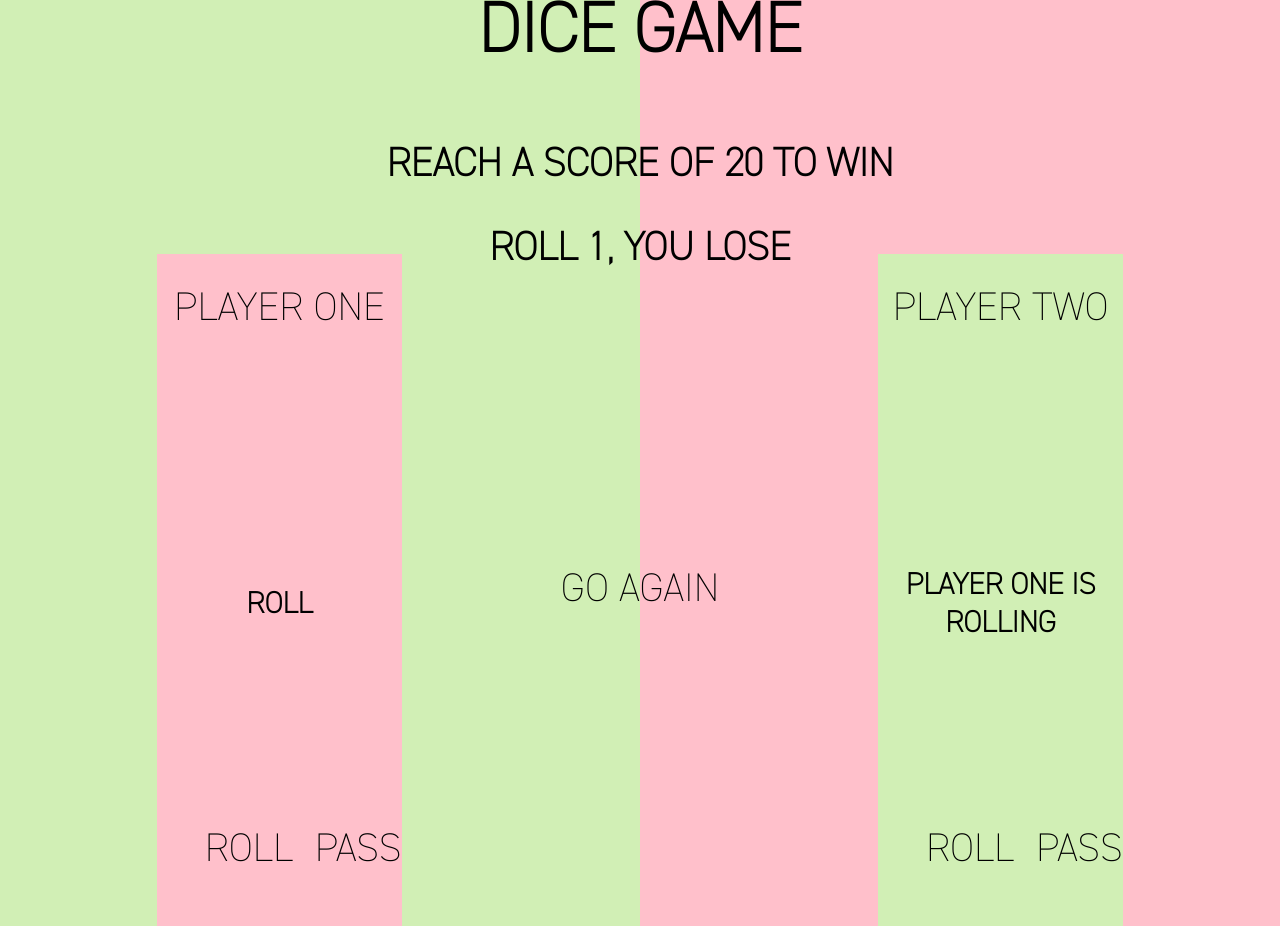
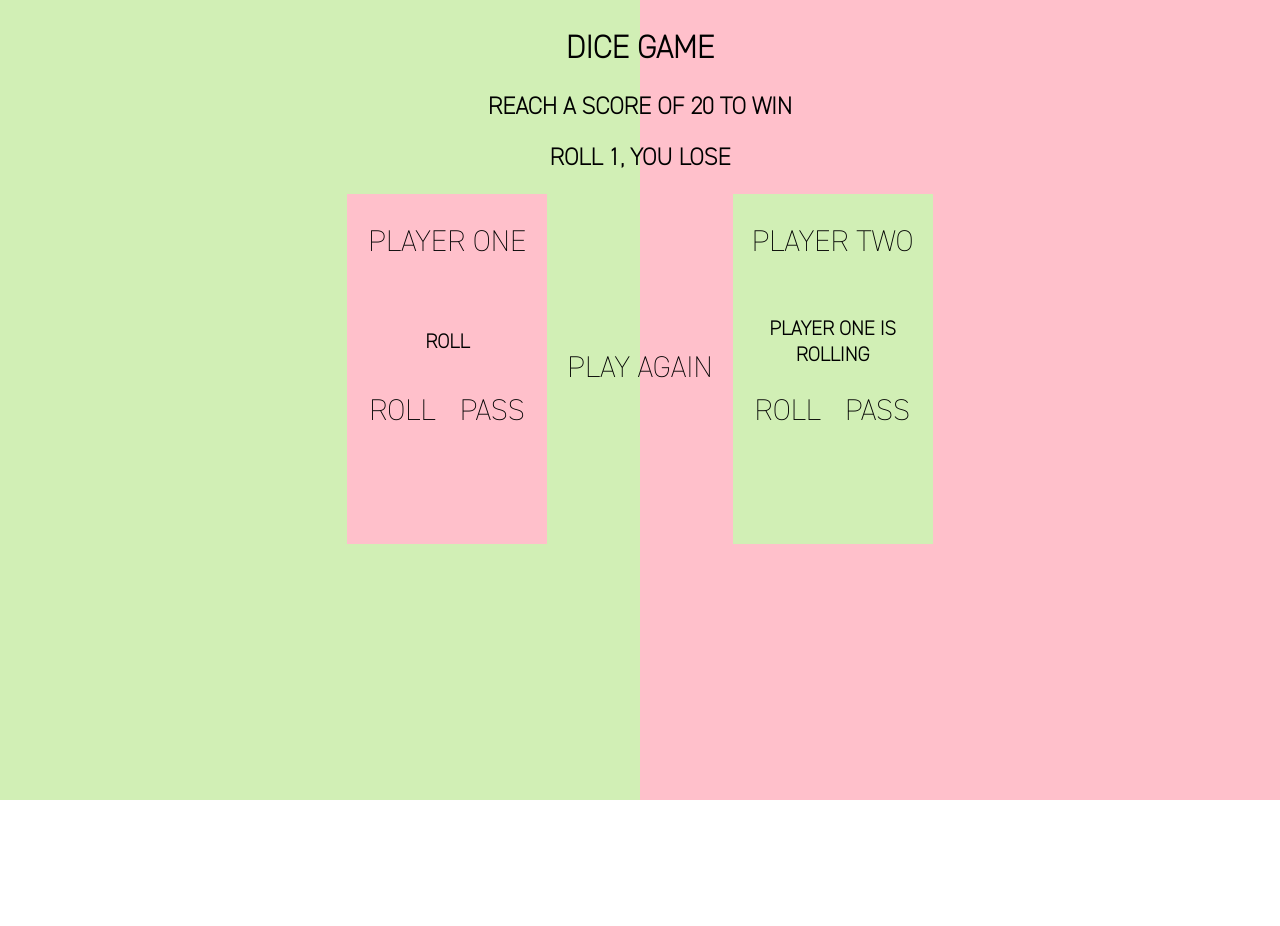
Before and after one commit to holguac/diceGame2P, a plain HTML site: page index.html in a window 1280 px wide. After the commit the page ends 800 px from the top, so only its background shows below. Drawn offline with Linux system fonts and the light colour scheme.

Commit message:
third commit

```diff
--- a/index.html
+++ b/index.html
@@ -12,11 +12,8 @@
 	<body id="game">
 		<div class="header">
 			<h1>DICE GAME</h1>
-		</div>
-
-		<div>
 			<h2>REACH A SCORE OF 20 TO WIN<h2>
-			<h2>ROLL 1, YOU LOSE</h2>
+				<h2>ROLL 1, YOU LOSE</h2>
 		</div>
 
 		<div class="areaAll">
@@ -40,7 +37,7 @@
 			</div>
 
 			<div id="playagain">
-				<button id="playAgain">GO AGAIN</button>
+				<button id="playAgain">PLAY AGAIN</button>
 			</div>
 
 			<div id="areaPlayer2">
--- a/style.css
+++ b/style.css
@@ -16,45 +16,36 @@ body {
 	justify-content: center;
 	align-items: center;
 	text-align: center;
-	height: 100vh;
-	padding: 20px;
 
 }
 
-h1 {
-	margin-bottom: 30px;
-	text-align: center;
-	font-size: 70px;
+header {
+	display: flex;
+	justify-content: center;
+	align-items: center;
+	position: flex-end;
+	font-size: 50px;
 }
-
-h2 {
-	margin-bottom: 30px;
-	text-align: center;
-	font-size: 40px;
-}
-
 
 .areaAll {
 	display: flex;
 	flex-direction: row;
 	justify-content: space-evenly;
 	align-items: center;
-	width: 100%;
+	width: 100cw;
 	height: 75%;
 }
 .score-container-1,
 .score-container-2 {
 	background-color: transparent;
-	font-size: 40px;
-	border-radius: 10px;
+	font-size: 30px;
 	width: 300px;
-	padding: 15px;
 	margin: 0px;
 }
 #namePlayer1,
 #namePlayer2 {
 	margin-top: 0;
-	font-size: 40px;
+	font-size: 30px;
 }
 #areaPlayer1 {
 	display: flex;
@@ -62,8 +53,8 @@ h2 {
 	align-items: center;
 	background-color: pink;
 	padding: 30px 0;
-	width: 20%;
-	height: fit-content;
+	width: 200px;
+	height: 350px;
 }
 
 #areaPlayer2 {
@@ -72,41 +63,39 @@ h2 {
 	align-items: center;
 	background-color: #D1EFB5;
 	padding: 30px 0;
-	width: 20%;
-	height: fit-content;
+	width: 200px;
+	height: 350px;
 }
 .areaDice {
 	display: flex;
 	flex-direction: column;
 	justify-content: center;
-	height: 400px;
+	height: 100px;
 }
 #rollText1,
 #rollText2 {
-	font-size: 30px;
+	font-size: 20px;
 	font-weight: 600;
 	font-family: din;
-	width: 200px;
 }
 
 .image-container-1,
 .image-container-2 {
 	display: none;
 	background-color: transparent;
-	border-radius: 100px;
 	padding: 15px;
 	margin: 15px;
-	width: 300px;
 }
 
 #imagePlayer1,
 #imagePlayer2 {
-	width: 100%;
-	height: auto;
+	width: 50%;
+
 }
 
 #playAgain {
 	width: 100%;
+	padding: 20px;
 }
 .buttons {
 	display: flex;
@@ -117,11 +106,10 @@ h2 {
 button {
 	color: black;
 	background-color: transparent;
-	font-size: 40px;
+	font-size: 30px;
 	font-family: din;
 	border: none;
 	border-radius: 10px;
-	padding: 20px 30px;
 	width: 45%;
 }
 
```
